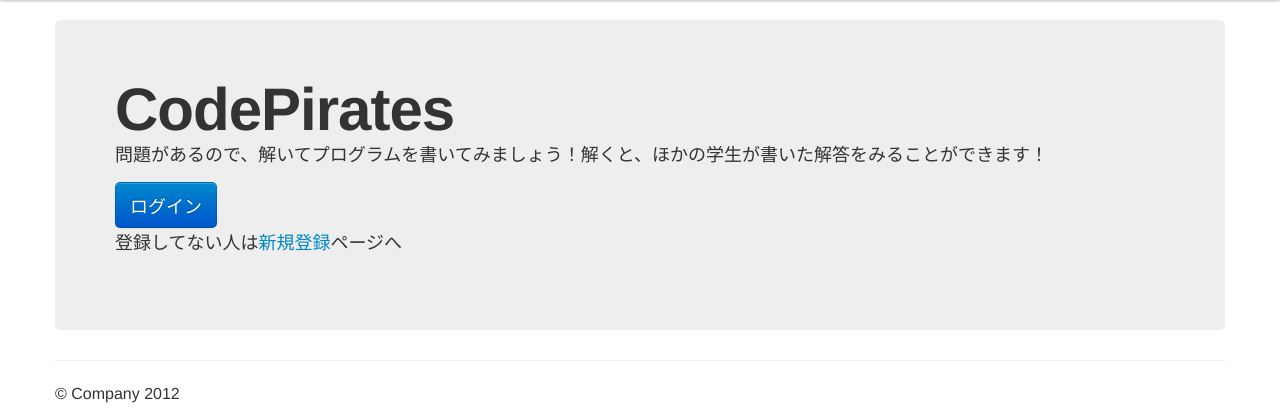
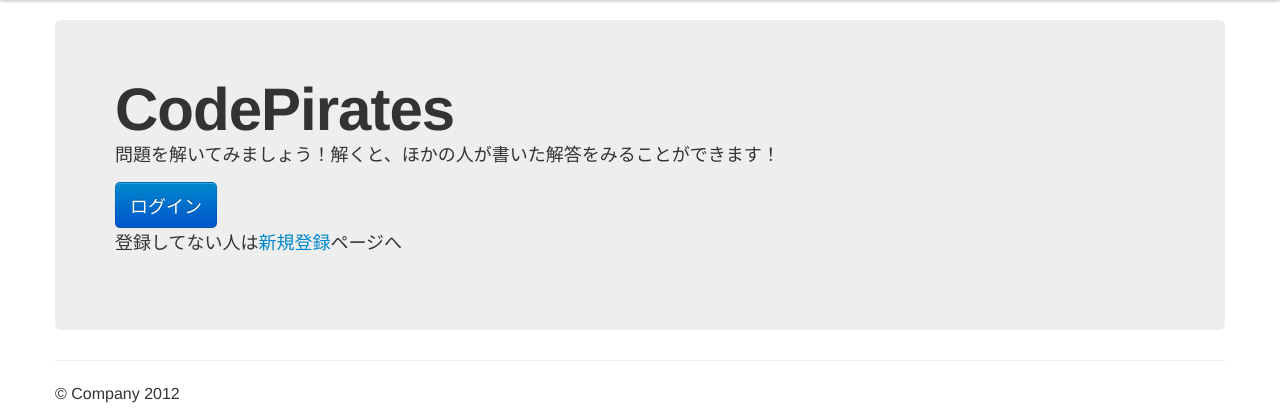
Before and after one commit to VG-Tech-Dojo/CodePirates, a PHP site: template views/index.twig in a window 1280 px wide. Shown: the part 40-460 px from the top of the page. Run offline with PHP 8.4, Linux system fonts and the light colour scheme; the template is opened without the code that fills it, so the values that code supplies are empty; some libraries are stand-ins or nearby versions.

Commit message:
modify TopPage

```diff
--- a/views/base.twig
+++ b/views/base.twig
@@ -73,7 +73,7 @@ mixpanel.init("c29126e001c9e21a4629b870e4f877c0");</script><!-- end Mixpanel -->
             <span class="icon-bar"></span>
             <span class="icon-bar"></span>
           </a>
-          <a class="brand" href="#">CodePirates</a>
+          <a class="brand" href="/">CodePirates</a>
           <div class="nav-collapse">
             <ul class="nav">
                 {% block menu %}
--- a/views/index.twig
+++ b/views/index.twig
@@ -6,7 +6,7 @@
 {% block content %}
     <div class="hero-unit">
         <h1>CodePirates</h1>
-        <p>問題があるので、解いてプログラムを書いてみましょう！解くと、ほかの学生が書いた解答をみることができます！</p>
+        <p>問題を解いてみましょう！解くと、ほかの人が書いた解答をみることができます！</p>
         {% if user.id %}
             <a href="/question">
                 <button class="btn btn-large btn-primary" type="button">問題セット</button>
```
